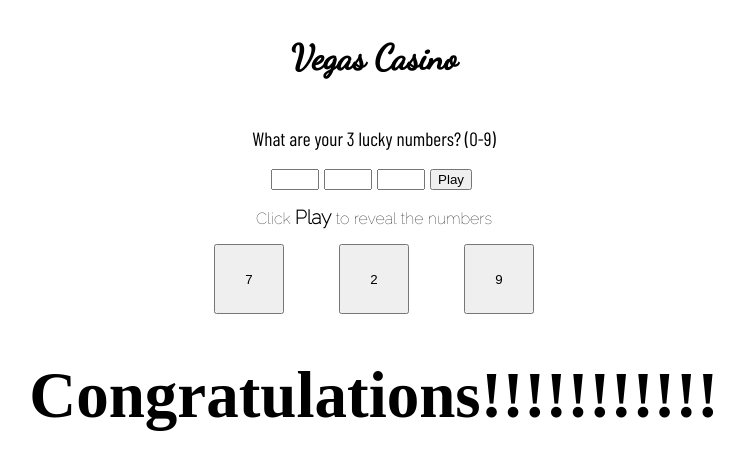
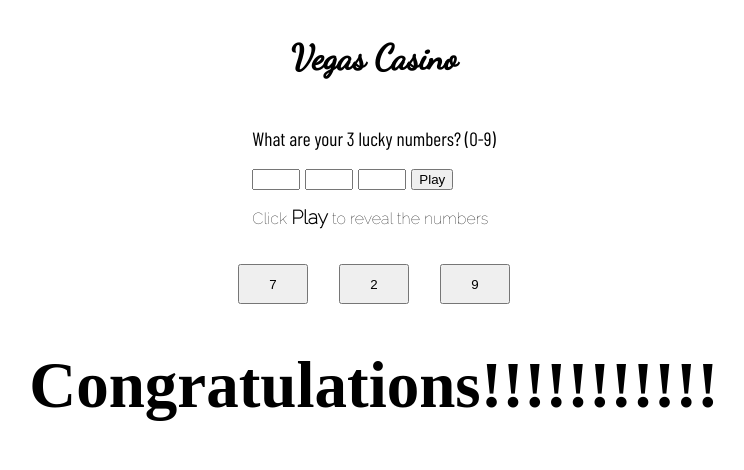
Before and after one commit to Brian-Nduhiu/vueLearn, a Vue app in the folder gamblerApp/: page / in a window 1280 px wide. Shown: the top 470 px of the page, without its empty margins (266-1010 px from the left). Built offline with nearby package versions, Linux system fonts and the light colour scheme; a web font is replaced by a local one.

Commit message:
Gambler App design update

```diff
--- a/gamblerApp/src/assets/main.css
+++ b/gamblerApp/src/assets/main.css
@@ -14,8 +14,11 @@
 .buttonsContainer{
   display: flex;
   justify-content: space-between;
-  width: 20em;
+  width: 17em;
 
+}
+.pregame{
+  margin-bottom: 20px;
 }
 .intro{
   font-family: 'Dancing Script', cursive;
@@ -38,7 +41,7 @@
 }
 .buttonResults{
   width: 70px;
-  height: 70px;
+  height: 40px;
 }
 .win{
   background-color: rgb(255, 217, 0);
--- a/gamblerApp/src/components/Pregame.vue
+++ b/gamblerApp/src/components/Pregame.vue
@@ -1,5 +1,6 @@
-<template>
-    <p class="numPickText">What are your 3 lucky numbers? (0-9)</p>
+<template >
+    <div class="pregame">
+        <p class="numPickText">What are your 3 lucky numbers? (0-9)</p>
     <form class="pregameForm">
             <input type="number" name="lucky1" id="lucky1" min="0" max="9" class="pregameInput" required>
             <input type="number" name="lucky2" id="lucky2" min="0" max="9" class="pregameInput" required>
@@ -7,4 +8,6 @@
             <button type="submit" class="pregameInput">Play</button>
         </form>
         <p class="instructions">Click <span>Play</span> to reveal the numbers</p>
+    </div>
+
 </template>
```
